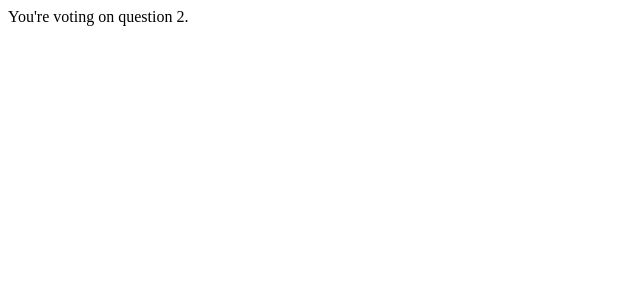
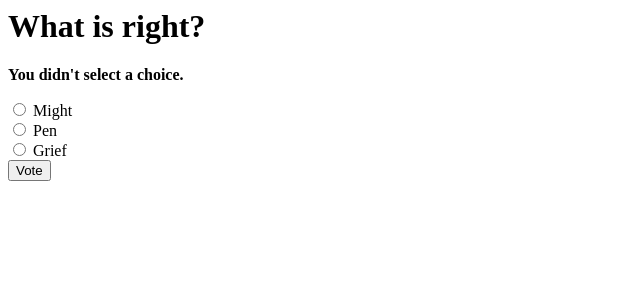
Before and after one commit to JosephLeon/django-codex, a Django app: page /polls/2/vote/ in a window 1280 px wide. Shown: the top 300 px of the page, without its empty margins (0-640 px from the left). Run offline with Django 3.2, Linux system fonts and the light colour scheme; data comes from the database, SQL or seed files in the repository; both versions use the stored data as it was after the commit.

Commit message:
Add generic views code, update templates, update polls views.

```diff
--- a/djangocodex/urls.py
+++ b/djangocodex/urls.py
@@ -5,6 +5,6 @@ urlpatterns = patterns('',
     # Examples:
     # url(r'^$', 'djangocodex.views.home', name='home'),
     # url(r'^blog/', include('blog.urls')),
-    url(r'^polls/', include('polls.urls')),
+    url(r'^polls/', include('polls.urls', namespace="polls")),
     url(r'^admin/', include(admin.site.urls)),
 )
--- a/polls/templates/polls/detail.html
+++ b/polls/templates/polls/detail.html
@@ -1,6 +1,12 @@
 <h1>{{ question.question_text }}</h1>
-<ul>
+
+{% if error_message %}<p><strong>{{ error_message }}</strong></p>{% endif %}
+
+<form action="{% url 'polls:vote' question.id %}" method="post">
+{% csrf_token %}
 {% for choice in question.choice_set.all %}
-    <li>{{ choice.choice_text }}</li>
+    <input type="radio" name="choice" id="choice{{ forloop.counter }}" value="{{ choice.id }}" />
+    <label for="choice{{ forloop.counter }}">{{ choice.choice_text }}</label><br />
 {% endfor %}
-</ul>
+<input type="submit" value="Vote" />
+</form>
--- a/polls/templates/polls/index.html
+++ b/polls/templates/polls/index.html
@@ -1,7 +1,7 @@
 {% if latest_question_list %}
     <ul>
     {% for question in latest_question_list %}
-        <li><a href="/polls/{{ question.id }}/">{{ question.question_text }}</a></li>
+        <li><a href="{% url 'polls:detail' question.id %}">{{ question.question_text }}</a></li>
     {% endfor %}
     </ul>
 {% else %}
--- a/polls/urls.py
+++ b/polls/urls.py
@@ -2,8 +2,8 @@ from django.conf.urls import patterns, url
 from polls import views
 
 urlpatterns = patterns('',
-    url(r'^$', views.index, name='index'),
-    url(r'^(?P<question_id>\d+)/$', views.detail, name='detail'),
-    url(r'^(?P<question_id>\d+)/results/$', views.results, name='results'),
+    url(r'^$', views.IndexView.as_view(), name='index'),
+    url(r'^(?P<pk>\d+)/$', views.DetailView.as_view(), name='detail'),
+    url(r'^(?P<pk>\d+)/results/$', views.ResultsView.as_view(), name='results'),
     url(r'^(?P<question_id>\d+)/vote/$', views.vote, name='vote'),
 )
--- a/polls/views.py
+++ b/polls/views.py
@@ -1,23 +1,44 @@
 from django.shortcuts import render, get_object_or_404
-from django.http import HttpResponse, Http404
-from polls.models import Question
+from django.http import HttpResponseRedirect
+from django.core.urlresolvers import reverse
+from django.views import generic
+
+from polls.models import Question, Choice
 
 
-def index(request):
-    latest_question_list = Question.objects.all().order_by('-pub_date')[:5]
-    context = {'latest_question_list': latest_question_list}
-    return render(request, 'polls/index.html', context)
+class IndexView(generic.ListView):
+    template_name = 'polls/index.html'
+    context_object_name = 'latest_question_list'
+
+    def get_queryset(self):
+        """Return the last five published questions."""
+        return Question.objects.order_by('-pub_date')[:5]
 
 
-def detail(request, question_id):
-    question = get_object_or_404(Question, pk=question_id)
-    return render(request, 'polls/detail.html', {'question': question})
+class DetailView(generic.DetailView):
+    model = Question
+    template_name = 'polls/detail.html'
 
 
-def results(request, question_id):
-    response = "You're looking at the results of question %s."
-    return HttpResponse(response % question_id)
+class ResultsView(generic.DetailView):
+    model = Question
+    template_name = 'polls/results.html'
 
 
 def vote(request, question_id):
-    return HttpResponse("You're voting on question %s." % question_id)
+    p = get_object_or_404(Question, pk=question_id)
+    try:
+        selected_choice = p.choice_set.get(pk=request.POST['choice'])
+    except (KeyError, Choice.DoesNotExist):
+        # Redisplay the question voting form.
+        return render(request, 'polls/detail.html', {
+            'question': p,
+            'error_message': "You didn't select a choice.",
+        })
+    else:
+        selected_choice.votes += 1
+        selected_choice.save()
+        # Always return an HttpResponseRedirect after successfully dealing
+        # with POST data. This prevents data from being posted twice if a
+        # user hits the Back button.
+        return HttpResponseRedirect(reverse('polls:results', args=(p.id,)))
```
Also changed, not shown: polls/templates/polls/results.html (added, +9 -0 lines), db.sqlite3.
